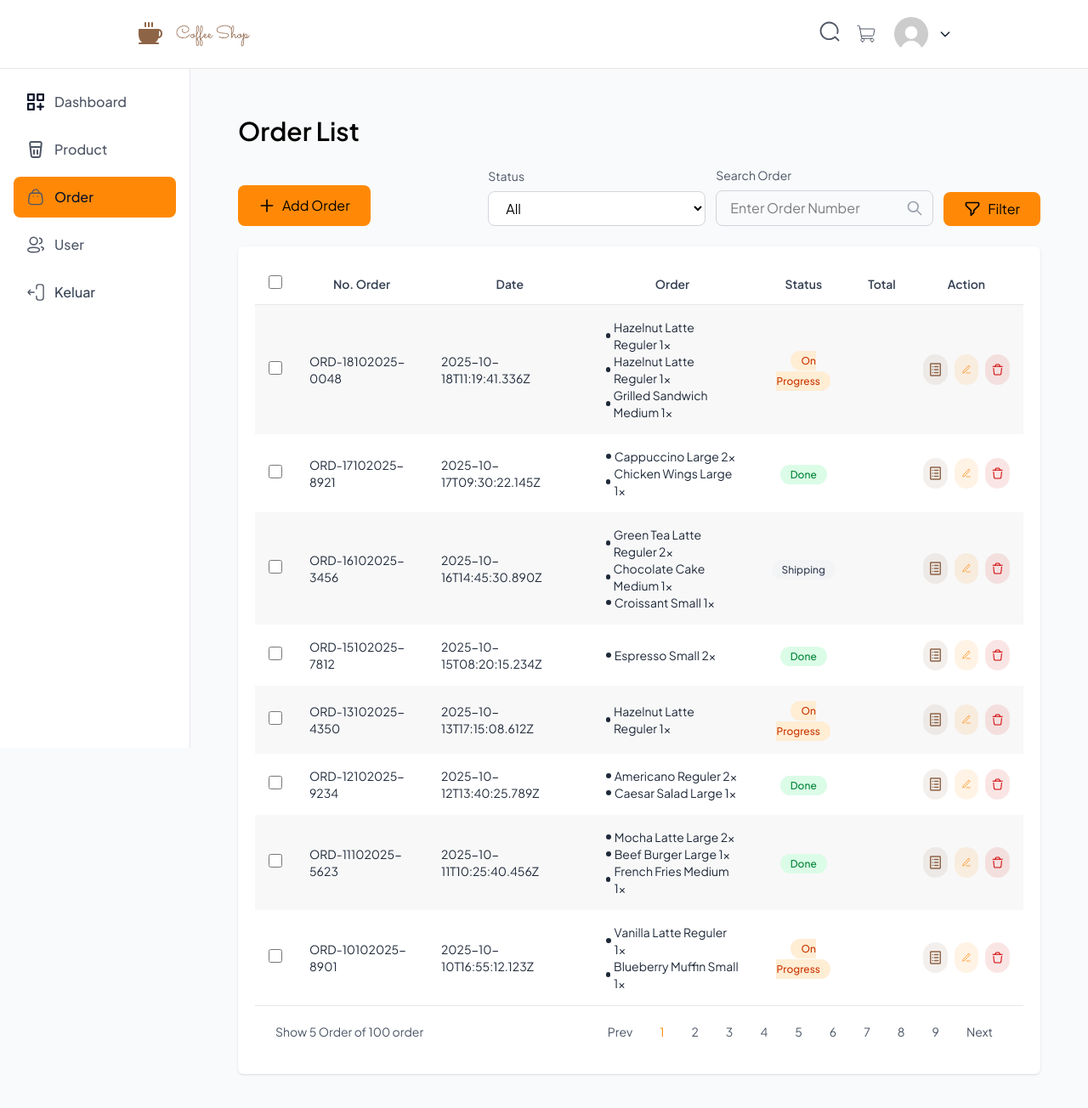
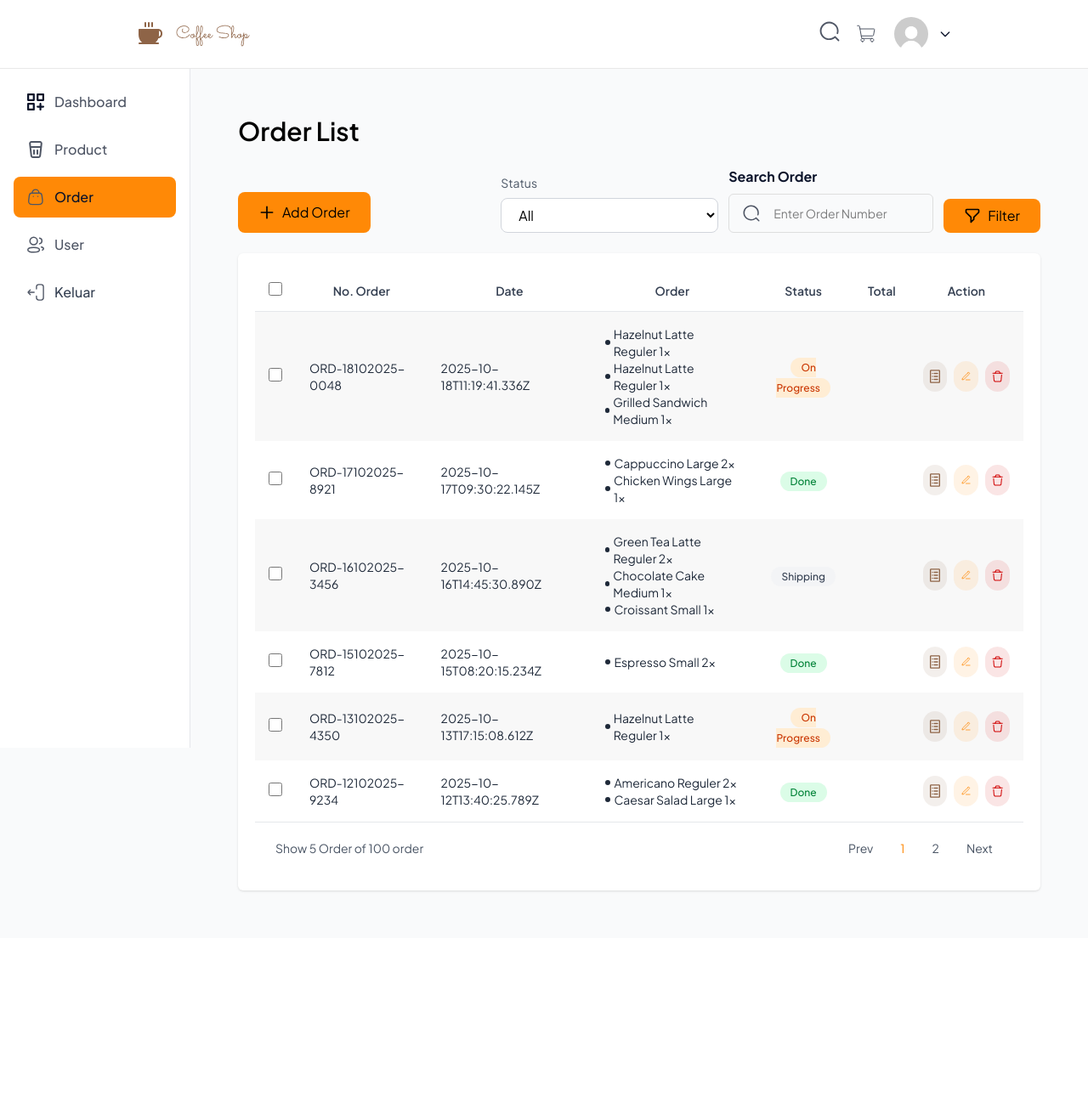
Before and after one commit to ItsnaMaulanaHasan/koda-b4-react, a React (Vite) app: page /admin/order in a window 1280 px wide. Shown: the top 1304 px of the page at 85% size. After the commit the page ends 1104 px from the top, so only its background shows below. Built offline with nearby package versions, Linux system fonts and the light colour scheme; sample sign-in values are in the browser's storage.

Commit message:
feat: create interactivity on order list page

```diff
--- a/src/admin-pages/OrderList.jsx
+++ b/src/admin-pages/OrderList.jsx
@@ -1,16 +1,22 @@
-import { useContext, useState } from "react";
+import { useContext, useEffect, useState } from "react";
+import { useForm } from "react-hook-form";
 import Drawer from "../components/Drawer";
+import Input from "../components/Input";
 import OrderDetail from "../components/OrderDetail";
 import { DrawerAdminContext } from "../context/DrawerContext";
 import { useFetchData } from "../hooks/useFetchData";
 
 function OrderList() {
   const { data: orders, isLoading, error } = useFetchData("/data/order.json");
-  const [searchTerm, setSearchTerm] = useState("");
   const [statusFilter, setStatusFilter] = useState("All");
-  const [currentPage, setCurrentPage] = useState(1);
   const [selectedOrder, setSelectedOrder] = useState(null);
+  const [filteredOrder, setFilteredOrder] = useState([]);
   const drawerCtx = useContext(DrawerAdminContext);
+
+  useEffect(() => {
+    if (!orders) return;
+    setFilteredOrder(orders);
+  }, [orders]);
 
   // Handler untuk Edit Product
   const handleDetailOrder = (order) => {
@@ -31,6 +37,40 @@ function OrderList() {
       default:
         return "bg-gray-100 text-gray-700";
     }
+  };
+
+  const { register, handleSubmit } = useForm();
+
+  const onSearch = (data) => {
+    setFilteredOrder(
+      orders.filter((order) => {
+        const matchSearch =
+          !data.search ||
+          order.noOrder.toLowerCase().includes(data.search.toLowerCase());
+
+        return matchSearch;
+      })
+    );
+  };
+
+  // handle pagination
+  const [currentPage, setCurrentPage] = useState(1);
+  const itemsPerPage = 6;
+  const totalPages = Math.ceil(filteredOrder.length / itemsPerPage) || 1;
+  const indexOfLastItem = currentPage * itemsPerPage;
+  const indexOfFirstItem = indexOfLastItem - itemsPerPage;
+  const currentData = filteredOrder.slice(indexOfFirstItem, indexOfLastItem);
+
+  const handlePrev = () => {
+    setCurrentPage((prev) => (prev === 1 ? totalPages : prev - 1));
+  };
+
+  const handleNext = () => {
+    setCurrentPage((prev) => (prev === totalPages ? 1 : prev + 1));
+  };
+
+  const goToPage = (pageNumber) => {
+    setCurrentPage(pageNumber);
   };
 
   if (isLoading) return <div>Loading...</div>;
@@ -82,32 +122,15 @@ function OrderList() {
             </select>
           </div>
 
-          <div>
-            <label className="block mb-2 text-sm text-gray-600">
-              Search Order
-            </label>
-            <div className="relative">
-              <input
-                type="text"
-                placeholder="Enter Order Number"
-                value={searchTerm}
-                onChange={(e) => setSearchTerm(e.target.value)}
-                className="w-64 px-4 py-2 border border-gray-300 rounded-lg focus:outline-none focus:ring-2 focus:ring-[#FF8906]"
-              />
-              <svg
-                className="absolute w-5 h-5 text-gray-400 -translate-y-1/2 right-3 top-1/2"
-                fill="none"
-                stroke="currentColor"
-                viewBox="0 0 24 24">
-                <path
-                  strokeLinecap="round"
-                  strokeLinejoin="round"
-                  strokeWidth={2}
-                  d="M21 21l-6-6m2-5a7 7 0 11-14 0 7 7 0 0114 0z"
-                />
-              </svg>
-            </div>
-          </div>
+          <form onChange={handleSubmit(onSearch)}>
+            <Input
+              {...register("search")}
+              id="search"
+              type="search"
+              label="Search Order"
+              placeholder="Enter Order Number"
+            />
+          </form>
 
           <button className="flex items-center gap-2 bg-[#FF8906] px-6 py-2 rounded-lg hover:bg-[#e57a05] transition">
             <svg
@@ -159,7 +182,7 @@ function OrderList() {
             </tr>
           </thead>
           <tbody>
-            {orders.map((order, index) => (
+            {currentData.map((order, index) => (
               <tr
                 key={order.noOrder}
                 className={index % 2 === 0 && "bg-[#E8E8E84D]"}>
@@ -232,22 +255,26 @@ function OrderList() {
         <div className="flex items-center justify-between px-6 py-4 border-t border-gray-200">
           <div className="text-sm text-gray-600">Show 5 Order of 100 order</div>
           <div className="flex items-center gap-2">
-            <button className="px-3 py-1 text-sm text-gray-600 rounded hover:bg-gray-100">
+            <button
+              onClick={handlePrev}
+              className="px-3 py-1 text-sm text-gray-600 rounded hover:bg-gray-100">
               Prev
             </button>
-            {[1, 2, 3, 4, 5, 6, 7, 8, 9].map((page) => (
+            {Array.from({ length: totalPages }, (_, index) => (
               <button
-                key={page}
-                onClick={() => setCurrentPage(page)}
+                key={index + 1}
+                onClick={() => goToPage(index + 1)}
                 className={`px-3 py-1 text-sm rounded ${
-                  currentPage === page
+                  currentPage === index + 1
                     ? "text-[#FF8906]"
                     : "text-gray-600 hover:bg-gray-100"
                 }`}>
-                {page}
+                {index + 1}
               </button>
             ))}
-            <button className="px-3 py-1 text-sm text-gray-600 rounded hover:bg-gray-100">
+            <button
+              onClick={handleNext}
+              className="px-3 py-1 text-sm text-gray-600 rounded hover:bg-gray-100">
               Next
             </button>
           </div>
```
